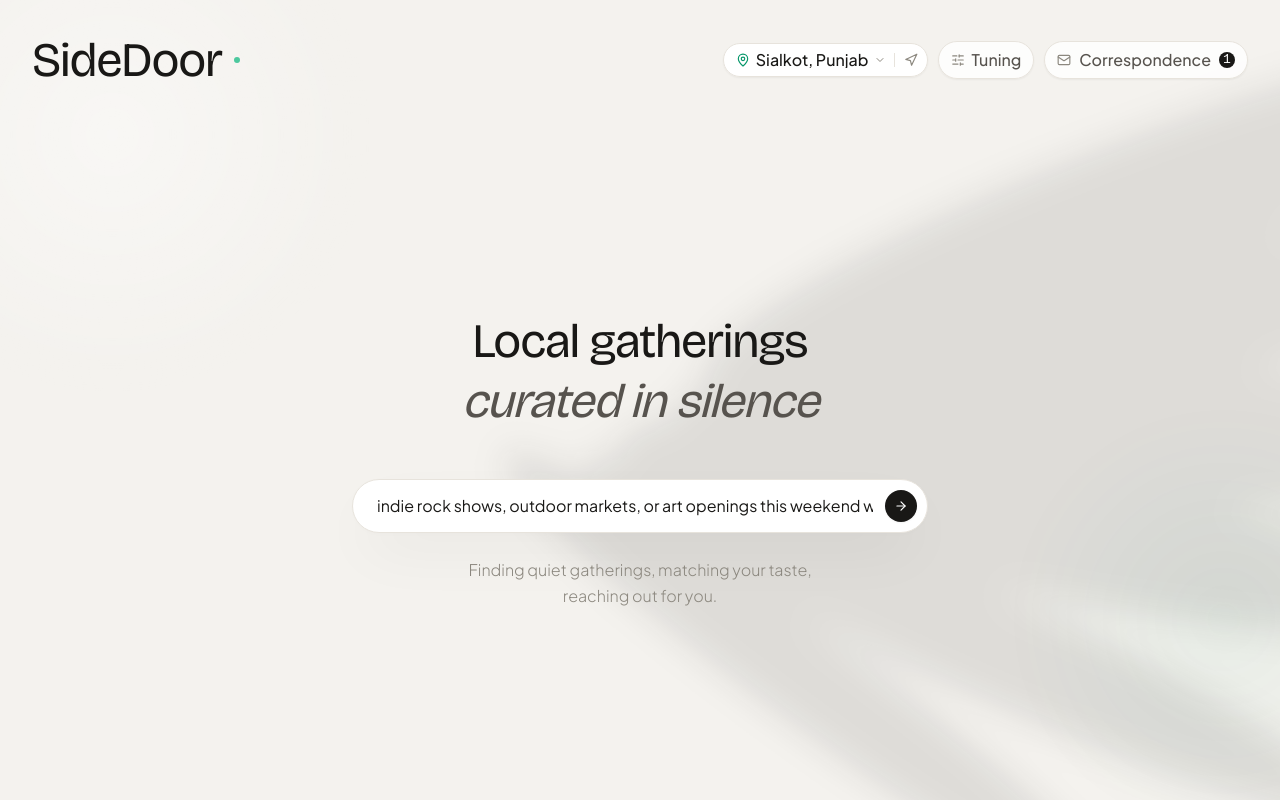
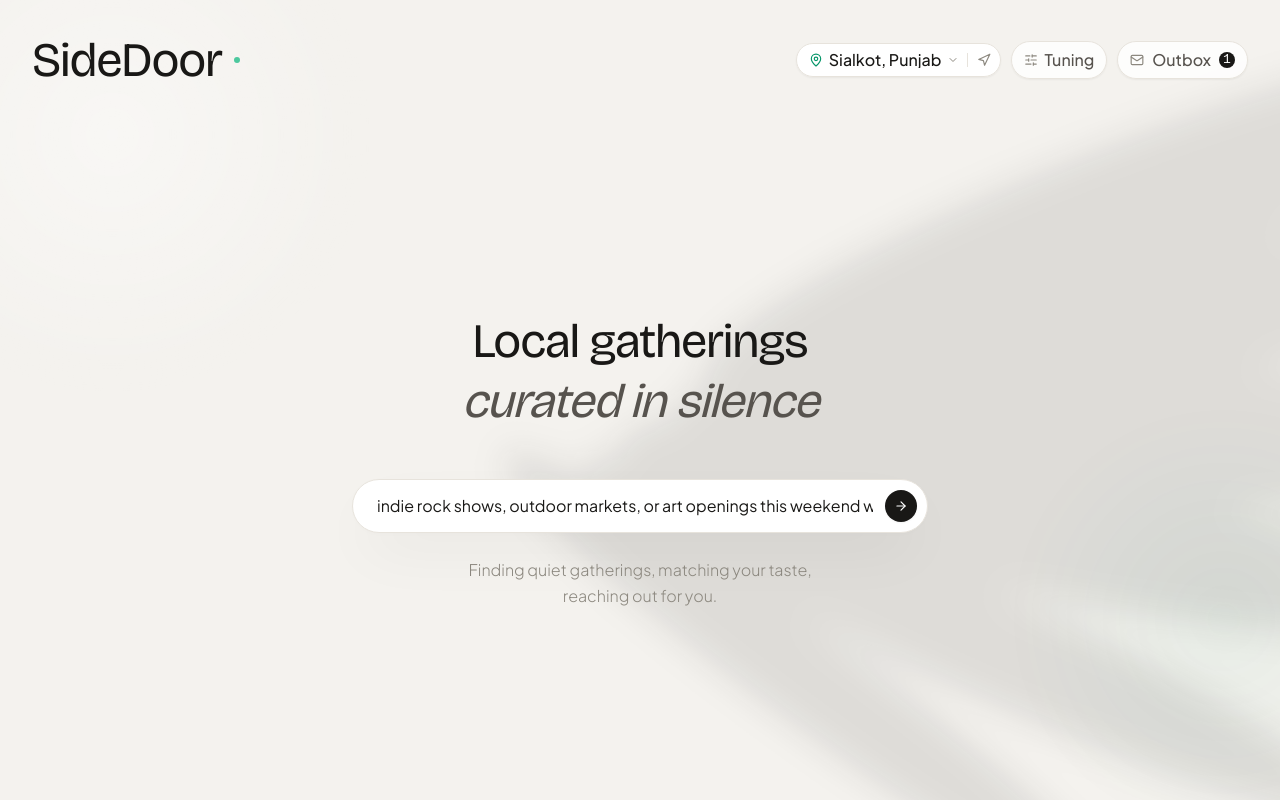
Before and after one commit to 1ewig/sidedoor-convex, a Next.js app: page /main in a window 1280 px wide. Built offline with nearby package versions, Linux system fonts and the light colour scheme; no server answers.

Commit message:
refactor(ui): rename Correspondence to Outbox and remove redundant radius slider from LocationPinModal

```diff
--- a/src/app/main/page.client.tsx
+++ b/src/app/main/page.client.tsx
@@ -8,7 +8,7 @@ import { ShadowOverlay } from '@/components/layout/ShadowOverlay';
 import { Header } from '@/components/layout/Header';
 import { FloatingDock } from '@/components/discovery/FloatingDock';
 import { DiscoveredFeed } from '@/components/discovery/DiscoveredFeed';
-import { CorrespondenceDrawer } from '@/components/agent/CorrespondenceDrawer';
+import { OutboxDrawer } from '@/components/agent/OutboxDrawer';
 import { ScoutFilterDrawer } from '@/components/discovery/ScoutFilterDrawer';
 import { LocationPinModal } from '@/components/location/LocationPinModal';
 import { useScoutFilterStore } from '@/state/useScoutFilterStore';
@@ -141,8 +141,8 @@ export function PageClient() {
         onResetDefaults={handleResetDefaults}
       />
 
-      {/* Correspondence Drawer (Right) */}
-      <CorrespondenceDrawer
+      {/* AgentMail Outbox Drawer (Right) */}
+      <OutboxDrawer
         isOpen={isDrawerOpen}
         onClose={() => setIsDrawerOpen(false)}
         threads={threads}
@@ -156,9 +156,8 @@ export function PageClient() {
         currentLocation={location}
         radiusKm={filters.radiusKm}
         onLocateMe={locateMe}
-        onConfirm={(label, coordinates, radiusKm) => {
+        onConfirm={(label, coordinates) => {
           setCustomLocation(label, coordinates);
-          updateFilters({ radiusKm });
         }}
       />
     </div>
--- a/src/components/agent/CorrespondenceDrawer.tsx
+++ b/src/components/agent/OutboxDrawer.tsx
@@ -6,19 +6,19 @@ import { X, Send } from 'lucide-react';
 import { EmailThread } from '@/types';
 import { drawerBackdropVariants, drawerRightVariants } from '@/lib/animations';
 
-interface CorrespondenceDrawerProps {
+interface OutboxDrawerProps {
   isOpen: boolean;
   onClose: () => void;
   threads: EmailThread[];
   onSendMessage: (threadId: string, text: string) => void;
 }
 
-export function CorrespondenceDrawer({
+export function OutboxDrawer({
   isOpen,
   onClose,
   threads,
   onSendMessage,
-}: CorrespondenceDrawerProps) {
+}: OutboxDrawerProps) {
   const [activeReplyId, setActiveReplyId] = useState<string | null>(null);
   const [replyText, setReplyText] = useState<string>('');
 
@@ -47,19 +47,19 @@ export function CorrespondenceDrawer({
         <>
           {/* Backdrop */}
           <motion.div
-            key="correspondence-backdrop"
+            key="outbox-backdrop"
             variants={drawerBackdropVariants}
             initial="hidden"
             animate="visible"
             exit="exit"
             onClick={onClose}
-            aria-label="Close correspondence drawer backdrop"
+            aria-label="Close outbox drawer backdrop"
             className="fixed inset-0 bg-[var(--theme-bg-overlay)] backdrop-blur-xs z-40 cursor-default"
           />
 
           {/* Slide-out Panel (Right) */}
           <motion.aside
-            key="correspondence-panel"
+            key="outbox-panel"
             variants={drawerRightVariants}
             initial="hidden"
             animate="visible"
@@ -70,7 +70,7 @@ export function CorrespondenceDrawer({
             <div className="p-6 border-b border-[var(--theme-border-subtle)] flex items-center justify-between">
               <div>
                 <h3 className="font-serif text-[var(--text-xl)] text-[var(--theme-text-primary)]">
-                  Correspondence
+                  Outbox
                 </h3>
                 <p className="text-[var(--text-2xs)] text-[var(--theme-text-muted)] font-sans">
                   Agent responses &amp; confirmations
@@ -90,7 +90,7 @@ export function CorrespondenceDrawer({
             <div className="flex-1 overflow-y-auto p-6 space-y-4">
               {threads.length === 0 ? (
                 <div className="text-center py-12 text-[var(--text-xs)] text-[var(--theme-text-muted)]">
-                  No active correspondence. Request RSVP or details on any gathering to begin.
+                  No active outbox inquiries. Request RSVP or details on any gathering to begin.
                 </div>
               ) : (
                 threads.map((thread) => {
--- a/src/components/layout/Header.tsx
+++ b/src/components/layout/Header.tsx
@@ -58,14 +58,14 @@ export function Header({
           <span className="hidden sm:inline">Tuning</span>
         </button>
 
-        {/* AgentMail Correspondence Button */}
+        {/* AgentMail Outbox Button */}
         <button
           type="button"
           onClick={onOpenDrawer}
           className="flex items-center gap-2 px-3 py-1.5 rounded-full bg-[var(--theme-bg-surface)]/80 hover:bg-[var(--theme-bg-surface)] text-[var(--text-xs)] font-medium text-[var(--theme-text-secondary)] hover:text-[var(--theme-text-primary)] transition border border-[var(--theme-border-subtle)] shadow-xs cursor-pointer"
         >
           <Mail className="w-3.5 h-3.5 text-[var(--theme-text-muted)]" />
-          <span className="hidden sm:inline">Correspondence</span>
+          <span className="hidden sm:inline">Outbox</span>
           {unreadCount > 0 && (
             <span className="w-4 h-4 rounded-full bg-[var(--theme-text-primary)] text-[var(--theme-bg-surface)] font-mono text-[var(--text-2xs)] flex items-center justify-center">
               {unreadCount}
--- a/src/components/location/LocationPinModal.tsx
+++ b/src/components/location/LocationPinModal.tsx
@@ -30,14 +30,12 @@ export function LocationPinModal({
     mapContainerRef,
     selectedCoords,
     resolvedLabel,
-    currentRadius,
     isResolvingAddress,
     isLocating,
     isMapReady,
     searchQuery,
     searchResults,
     isSearching,
-    handleRadiusChange,
     handleFlyToGps,
     handleSearchChange,
     handleSelectSearchResult,
@@ -166,25 +164,6 @@ export function LocationPinModal({
                 {selectedCoords.lat.toFixed(4)}°, {selectedCoords.lng.toFixed(4)}°
               </span>
             </div>
-
-            {/* Perimeter Radius Slider */}
-            <div className="mt-2 flex items-center gap-3">
-              <span className="text-[var(--text-2xs)] font-medium text-[var(--theme-text-muted)] font-sans shrink-0">
-                Radius:{' '}
-                <strong className="text-[var(--theme-text-primary)] font-mono">
-                  {currentRadius} km
-                </strong>
-              </span>
-              <input
-                type="range"
-                min="2"
-                max="100"
-                step="1"
-                value={currentRadius}
-                onChange={(e) => handleRadiusChange(Number(e.target.value))}
-                className="w-36 sm:w-48 h-1.5 bg-[var(--theme-border-subtle)] rounded-lg appearance-none cursor-pointer accent-[var(--theme-brand-accent)]"
-              />
-            </div>
           </div>
 
           {/* Action Buttons */}
```
